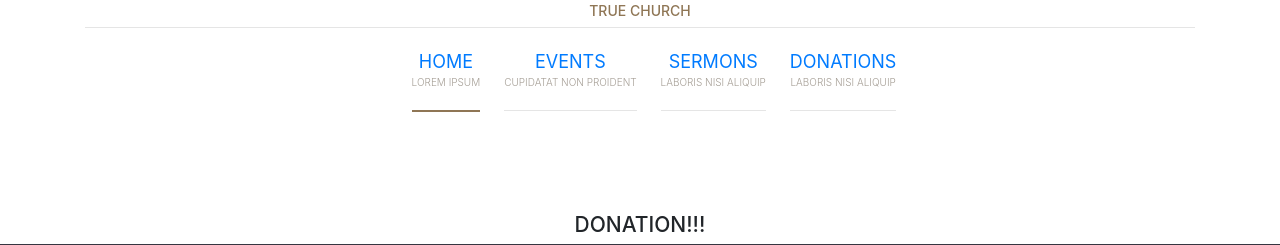
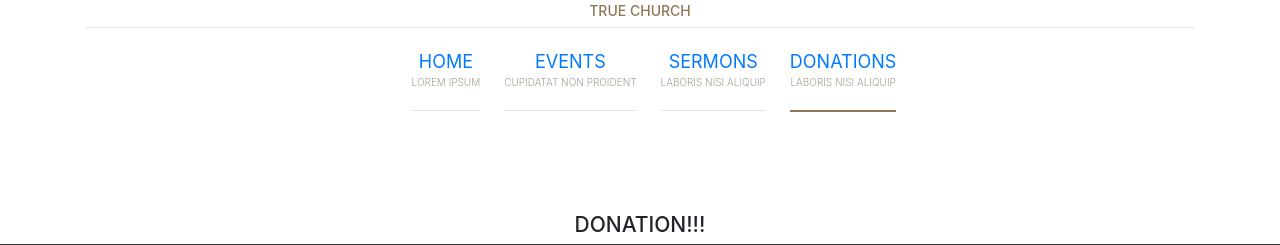
Before and after one commit to Goddy01/Shrine-Web-App, a Django app: page /donations/ in a window 1280 px wide. Shown: the part 130-375 px from the top of the page. Run offline with Django 4.2, Linux system fonts and the light colour scheme; some libraries are stand-ins or nearby versions.

Commit message:
added url_checker to home temp

```diff
--- a/donations/templates/donations/donations.html
+++ b/donations/templates/donations/donations.html
@@ -1,4 +1,5 @@
 {% extends 'base.html' %}
+{% load static %}
 {% block content %}
 <h4 class="text-center">DONATION!!!</h4>
 {% endblock content %}
--- a/events/templates/events/events.html
+++ b/events/templates/events/events.html
@@ -1,4 +1,5 @@
 {% extends 'base.html' %}
+{% load static %}
 {% block content %}
 
     <div class="page-head" data-bg-image="images/page-head-1.jpg">
--- a/sermons/templates/sermons/sermons.html
+++ b/sermons/templates/sermons/sermons.html
@@ -1,4 +1,5 @@
 {% extends 'base.html' %}
+{% load static %}
 {% block content %}
 
     <div class="page-head" data-bg-image="images/page-head-1.jpg">
--- a/templates/base.html
+++ b/templates/base.html
@@ -44,13 +44,15 @@
 					</a>
 
 					<div class="main-navigation">
+                        {% with request.resolver_match.url_name as url_name %}
 						<button class="menu-toggle"><i class="fa fa-bars"></i> Menu</button>
 						<ul class="menu">
-							<li class="menu-item current-menu-item"><a href="{% url 'home' %}">Home <small>Lorem ipsum</small></a></li>
-							<li class="menu-item"><a href="{% url 'event' %}">Events <small>Cupidatat non proident</small></a></li>
-							<li class="menu-item"><a href="{% url 'sermon' %}">Sermons <small>Laboris nisi aliquip</small></a></li>
-							<li class="menu-item"><a href="{% url 'donation' %}">Donations <small>Laboris nisi aliquip</small></a></li>
+							<li class="menu-item {% if url_name == 'home' %}current-menu-item{% endif %}"><a class="text-decoration-none" href="{% url 'home' %}">Home <small>Lorem ipsum</small></a></li>
+							<li class="menu-item {% if url_name == 'event' %}current-menu-item{% endif %}"><a class="text-decoration-none" href="{% url 'event' %}">Events <small>Cupidatat non proident</small></a></li>
+							<li class="menu-item {% if url_name == 'sermon' %}current-menu-item{% endif %}"><a class="text-decoration-none" href="{% url 'sermon' %}">Sermons <small>Laboris nisi aliquip</small></a></li>
+							<li class="menu-item {% if url_name == 'donation' %}current-menu-item{% endif %}"><a class="text-decoration-none" href="{% url 'donation' %}">Donations <small>Laboris nisi aliquip</small></a></li>
 						</ul>
+                        {% endwith  %}
 					</div>
 
 					<div class="mobile-navigation"></div>
```
